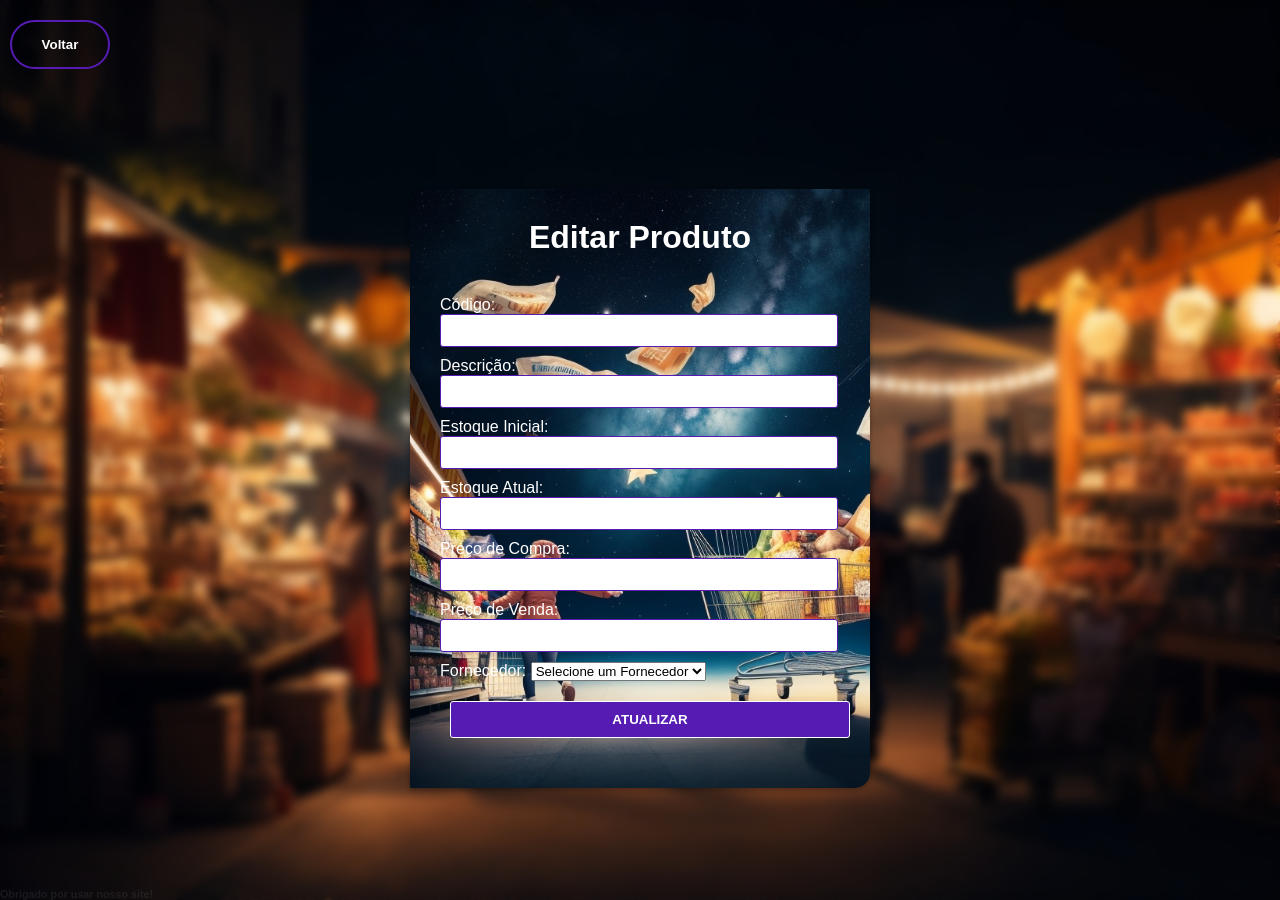
After one commit to IPramanix/DESENVOLVIMENTO_WEB, a PHP site: page /produtos-editar.php in a window 1280 px wide. The commit adds this page. Run offline with PHP 8.4, Linux system fonts and the light colour scheme; data comes from the database, SQL or seed files in the repository; data that the repository does not hold is empty.

Commit message:
Alterações

```diff
--- a/index.php
+++ b/index.php
@@ -73,7 +73,7 @@
 <body>
   <div class="container">
     <h1>Login</h1>
-    <form action="/admin/protecao.php" method="POST">
+    <form action="protecao.php" method="POST">
       <label for="usuario">Usuário:</label>
       <input type="text" id="usuario" name="usuario" required>
 
--- /dev/null
+++ b/produtos-editar.php
@@ -0,0 +1,194 @@
+<?php
+  if(!empty($_GET['id_produto']))
+  {
+    include_once('conexao.php');
+
+    $id_produto = $_GET['id_produto'];
+
+    $sqlSelects = "SELECT * FROM  produtos WHERE id_produto=$id_produto";
+
+    $result = $mysqli->query($sqlSelects);
+
+    if($result->num_rows > 0)
+    {
+      while($user_data = mysqli_fetch_assoc($result))
+      {
+        $codigo = $user_data['codigo'];
+        $descricao = $user_data['descricao'];
+        $estoqueInicial = $user_data['estoqueInicial'];
+        $estoqueAtual = $user_data['estoqueAtual'];
+        $precoCompra = $user_data['precoCompra'];
+        $precoVenda = $user_data['precoVenda'];
+        $id_fornecedor = $user_data['id_fornecedor'];
+      }
+    }
+    else
+    {
+      header('Location: listar-produtos.php');
+    }
+  }
+  else
+  {
+
+  }
+?>
+
+<!DOCTYPE html>
+<html>
+<head>
+  <meta charset="UTF-8">
+	<meta name="viewport" content="width=device-width, initial-scale=1.0">
+
+  <title>Editar Produto</title>
+
+  <style>
+    /* Estilos CSS */
+*{
+    font-family: Arial, sans-serif;
+    margin: 0;
+    padding: 0;
+}
+
+body{
+    background: url(../front/img/Frncdbck.jpg);
+    background-size: cover;
+    backdrop-filter: blur(5px);
+    z-index: 10;
+  }
+
+  button{
+    width: 100px;
+    padding: 15px 0;
+    text-align: center;
+    margin: 20px 10px;
+    border-radius: 25px;
+    font-weight: bold;
+    border: 2px solid #551bb3;
+    background: transparent;
+    color: #fff;
+    cursor: pointer;
+    overflow: hidden;
+  }
+
+  button:hover{
+    border-color: #fff;
+    border-radius: 25px;
+    background: #551bb3;
+    transition: .3s ease;
+  }
+
+  .container {
+    width: 400px;
+    margin: 100px auto;
+    padding: 30px;
+    background: url(../front/img/prdtbkg.jpg);
+    background-size: cover;
+    border-radius: 15px 0px;
+    box-shadow: 0 2px 5px rgba(0, 0, 0, 0.3);
+  }
+
+  h1 {
+    text-align: center;
+    color: #fff;
+    font-weight: bold;
+    padding-bottom: 30px;
+  }
+
+  label {
+    display: block;
+    margin-top: 10px;
+    color: #fff;
+  }
+
+  input[type="text"],
+  input[type="number"],
+  input[type="email"] {
+    width: 95%;
+    padding: 8px;
+    border: 1px solid #551bb3;
+    border-radius: 3px;
+  }
+
+    input[type="email"],
+    input[type="submit"] {
+      padding: 8px;
+      margin-bottom: 10px;
+    }
+
+  .register-button {
+    display: block;
+    width: 100%;
+    padding: 10px;
+    background-color: #551bb3;
+    color: #fff;
+    border: 1px solid #fff;
+    border-radius: 3px;
+    text-transform: uppercase;
+    font-weight: bold;
+    cursor: pointer;
+  }
+
+  h6{
+    color: rgba(209, 194, 194, 0.1);
+  }
+  </style>
+
+</head>
+<body>
+
+  <form action="listar-produtos.php">
+    <div class="back-background">
+      <Button type="submit">Voltar</Button>
+    </div>
+  </form>
+
+
+  <div class="container">
+    <h1>Editar Produto</h1>
+
+    <form action="salveEdit.php" method="POST">
+      <input type="hidden" name="id_produto" value="<?php echo $id_produto ?>">
+
+      <label for="codigo">Código:</label>
+      <input type="number" id="codigo" name="codigo" value="<?php echo $codigo ?>" required>
+
+      <label for="descricao">Descrição:</label>
+      <input type="text" id="descricao" name="descricao" value="<?php echo $descricao ?>" required>
+
+      <label for="estoqueInicial">Estoque Inicial:</label>
+      <input type="number" id="estoqueInicial" name="estoqueInicial" value="<?php echo $estoqueInicial ?>" required>
+
+      <label for="estoqueAtual">Estoque Atual:</label>
+      <input type="number" id="estoqueAtual" name="estoqueAtual" value="<?php echo $estoqueAtual ?>" required>
+
+      <label for="precoCompra">Preço de Compra:</label>
+      <input type="number" id="precoCompra" name="precoCompra" value="<?php echo $precoCompra ?>" required>
+
+      <label for="precoVenda">Preço de Venda:</label>
+      <input type="number" id="precoVenda" name="precoVenda" value="<?php echo $precoVenda ?>" required>
+
+        <?php
+        include('conexao.php');
+
+        $query = "SELECT id_fornecedor, nome_fornecedor FROM fornecedores ORDER BY id_fornecedor ASC";
+        $resultado = $mysqli->query($query);
+        ?>
+
+      <label for="nome_fornecedor">Fornecedor: <select id="id_fornecedor" name="id_fornecedor" required>
+        <option value="<?php echo $id_fornecedor ?>">Selecione um Fornecedor</option>
+        <?php WHILE($row = $resultado->fetch_assoc()) { ?>
+          <option value="<?php echo $row['id_fornecedor']; ?>
+          "><?php echo $row['nome_fornecedor']; ?></option>
+          <?php } ?>
+      </select>
+
+
+      <br>
+      <button type="submit" name="update" id="update" class="register-button">Atualizar</button>
+    </form>
+  </div>
+
+  <div class="final"><h6>Obrigado por usar nosso site!</h6></div>
+
+</body>
+</html>
```
Also changed, not shown: listar-fornecedores.php (added, +160 -0 lines), listar-produtos.php (added, +162 -0 lines).
